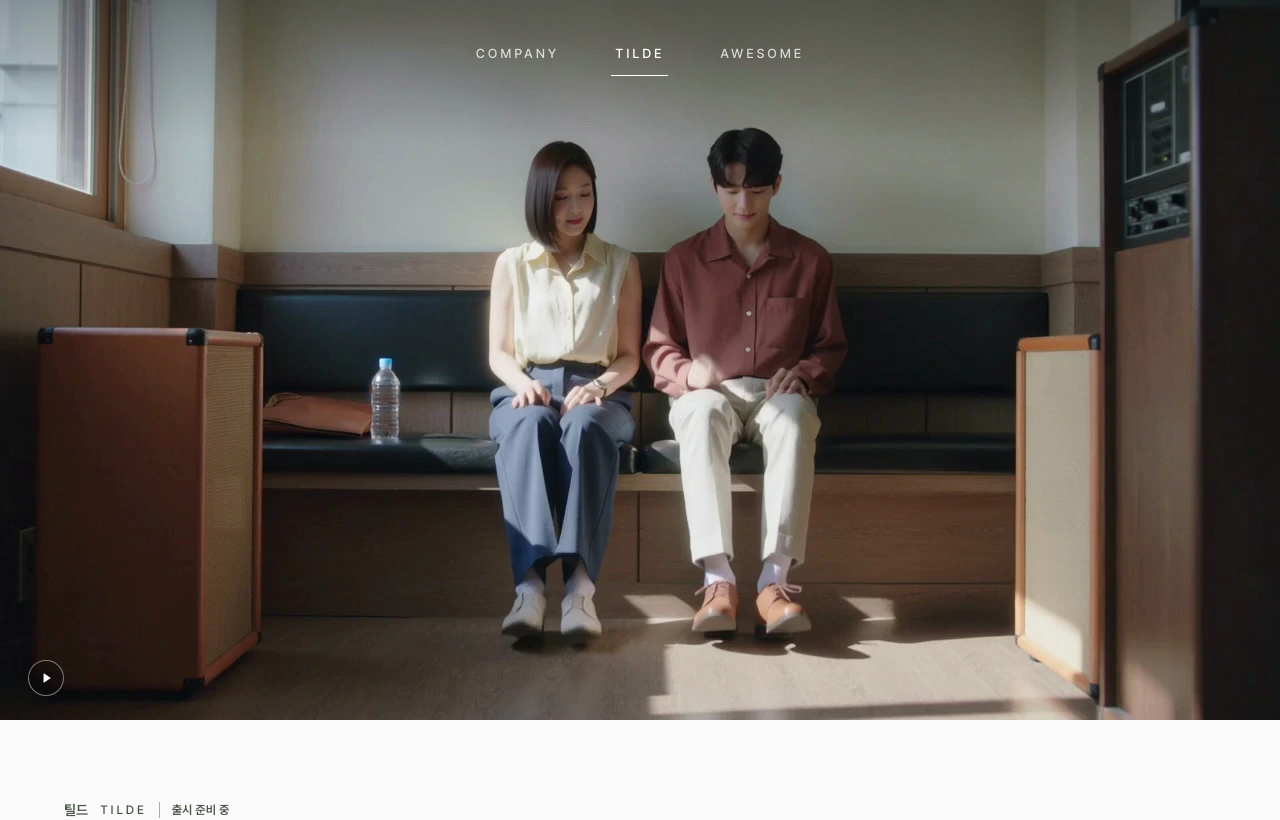
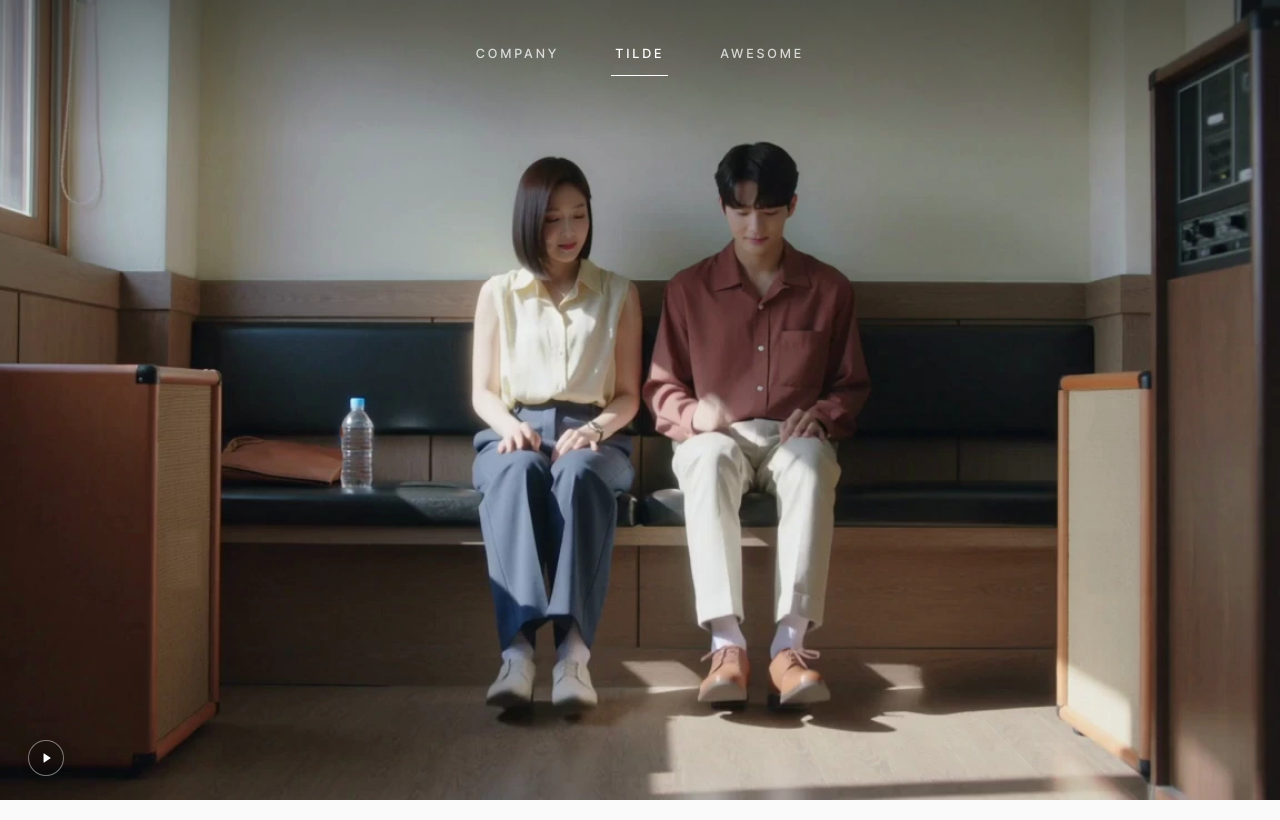
Before and after one commit to JAVECompany/jave-website, a Next.js app: page /tilde in a window 1280 px wide. Shown: the top 820 px of the page. Built offline with nearby package versions, Linux system fonts and the light colour scheme.

Commit message:
[CF-Pages-Skip] fix: 틸드 영상을 브라우저 첫 화면에 맞춰 채우기

```diff
--- a/src/app/tilde/_components/hero/TildeFilmControl.tsx
+++ b/src/app/tilde/_components/hero/TildeFilmControl.tsx
@@ -7,13 +7,12 @@ type TildeFilmControlProps = {
 
 export default function TildeFilmControl({ playing, onToggle }: TildeFilmControlProps) {
     return (
-        <div className="pointer-events-none absolute inset-0 z-20 pb-[calc(0.5rem+env(safe-area-inset-bottom))] sm:pb-[calc(1.25rem+env(safe-area-inset-bottom))]">
         <button
             type="button"
             onClick={onToggle}
             aria-label={playing ? "틸드 소개 영상 일시정지" : "틸드 소개 영상 재생"}
             aria-controls="tilde-film"
-                className="group pointer-events-auto sticky top-[calc(100dvh-3.25rem-env(safe-area-inset-bottom))] ml-3 flex size-11 items-center justify-center rounded-full text-white focus-visible:outline-2 focus-visible:outline-offset-2 focus-visible:outline-white sm:top-[calc(100dvh-4rem-env(safe-area-inset-bottom))] sm:ml-6"
+            className="group absolute bottom-[calc(0.5rem+env(safe-area-inset-bottom))] left-3 z-20 flex size-11 items-center justify-center rounded-full text-white focus-visible:outline-2 focus-visible:outline-offset-2 focus-visible:outline-white sm:bottom-[calc(1.25rem+env(safe-area-inset-bottom))] sm:left-6"
         >
             <span className="flex size-8 items-center justify-center rounded-full border border-white/45 bg-black/15 shadow-[0_2px_12px_#00000012] backdrop-blur-md transition-[background,border-color] group-hover:border-white/75 group-hover:bg-black/30 group-active:bg-black/40 sm:size-9 motion-reduce:transition-none">
                 <svg
@@ -30,6 +29,5 @@ export default function TildeFilmControl({ playing, onToggle }: TildeFilmControl
                 </svg>
             </span>
         </button>
-        </div>
     );
 }
--- a/src/app/tilde/_components/hero/TildeHero.tsx
+++ b/src/app/tilde/_components/hero/TildeHero.tsx
@@ -7,7 +7,7 @@ export default function TildeHero() {
             aria-labelledby="tilde-title"
             className="-mx-5 -mt-44 sm:-mx-8 sm:-mt-40 lg:-mx-16"
         >
-            <div data-cinematic-hero className="relative aspect-video w-full bg-[#d8ded3]">
+            <div data-cinematic-hero className="relative h-dvh w-full bg-[#d8ded3]">
                 <TildeHeroFilm />
             </div>
             <div className="px-5 pt-14 sm:px-8 sm:pt-20 lg:px-16">
--- a/src/app/tilde/_components/hero/TildeHeroFilm.tsx
+++ b/src/app/tilde/_components/hero/TildeHeroFilm.tsx
@@ -17,7 +17,7 @@ export default function TildeHeroFilm() {
                 loading="eager"
                 fetchPriority="high"
                 sizes="100vw"
-                className="object-contain"
+                className="object-cover object-center"
             />
             <video
                 ref={filmRef}
@@ -30,7 +30,7 @@ export default function TildeHeroFilm() {
                 disablePictureInPicture
                 disableRemotePlayback
                 hidden={failed}
-                className={`absolute inset-0 size-full object-contain ${ready ? "" : "opacity-0"}`}
+                className={`absolute inset-0 size-full object-cover object-center ${ready ? "" : "opacity-0"}`}
             />
             <TildeFilmControl playing={playing} onToggle={togglePlayback} />
             {failed && (
```
Also changed, not shown: 2 other files (tests, documents, lock files or other folders). Lines whose indentation alone changed are shown as unchanged.
